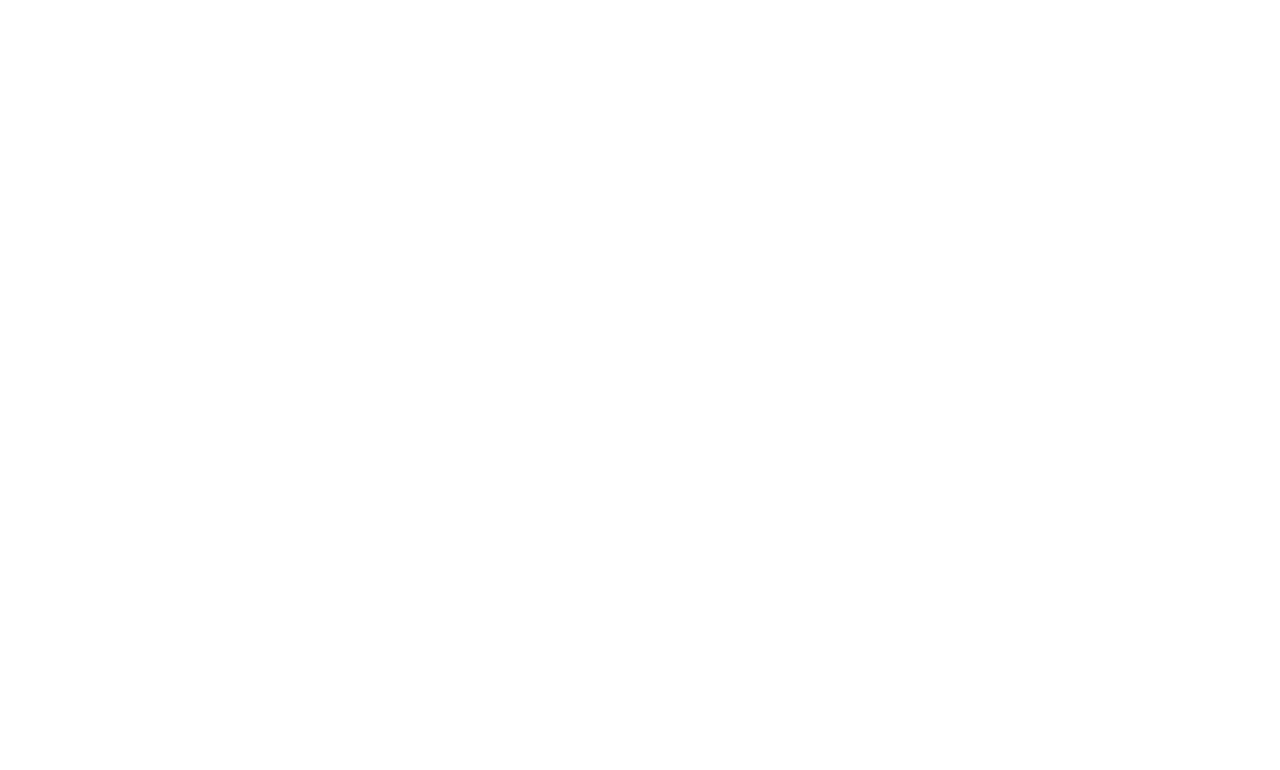
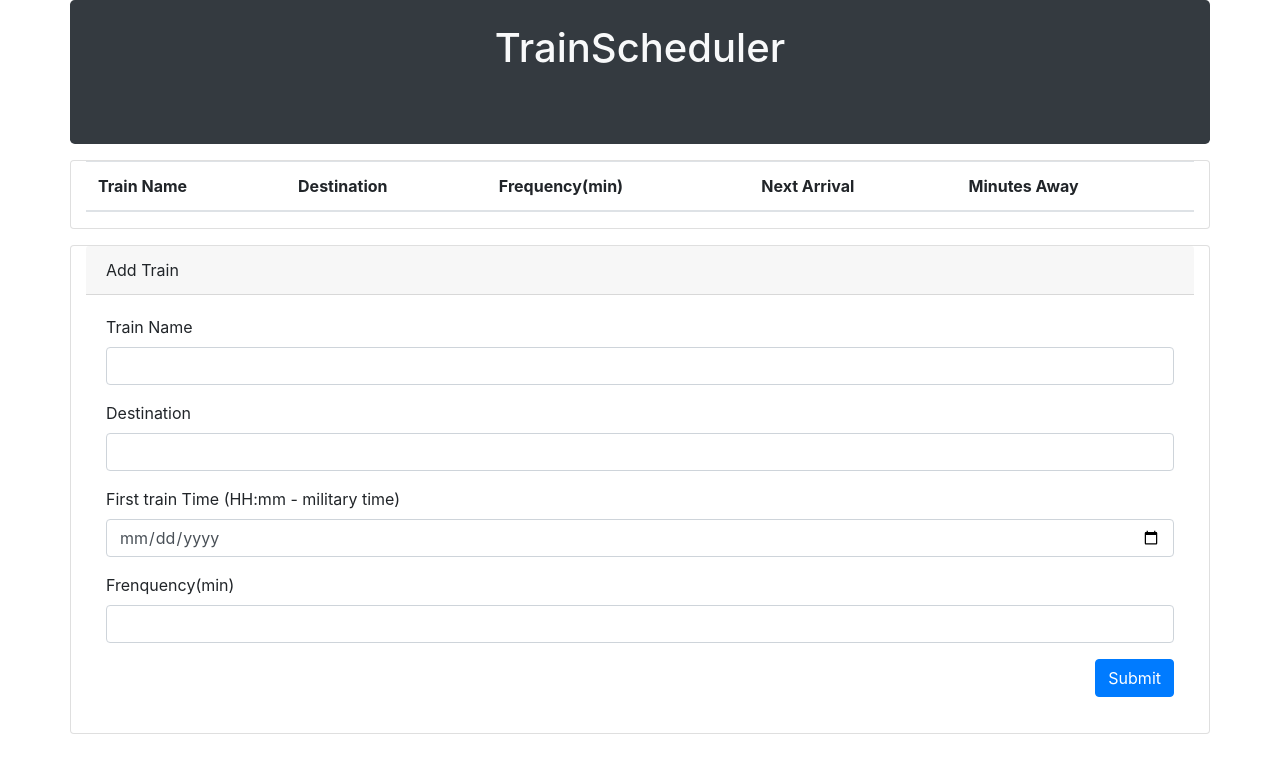
Before and after one commit to wesbragagt/NashMTA, a plain HTML site: page index.html in a window 1280 px wide. Drawn offline with nearby package versions, Linux system fonts and the light colour scheme.

Commit message:
html structure set

```diff
--- a/index.html
+++ b/index.html
@@ -18,6 +18,68 @@
     <link rel="stylesheet" href="assets/css/style.css" />
   </head>
   <body>
+    <div class="container">
+      <header>
+        <div class="row">
+          <div
+            class="jumbotron col-md-12 bg-dark text-light d-flex flex-row justify-content-center pt-4 mb-3"
+          >
+            <h1>TrainScheduler</h1>
+          </div>
+        </div>
+      </header>
+
+      <div class="row">
+        <div class="col card mb-3">
+          <table class="table">
+            <thead>
+              <tr>
+                <th scope="col" id="train-name">Train Name</th>
+                <th scope="col" id="destination">Destination</th>
+                <th scope="col" id="frequency">Frequency(min)</th>
+                <th scope="col" id="next-arrival">Next Arrival</th>
+                <th scope="col" id="min-away">Minutes Away</th>
+              </tr>
+            </thead>
+            <tbody class="train-data"></tbody>
+          </table>
+        </div>
+      </div>
+      <div class="row card">
+          <div class="col-12">
+            <div class="card-header">
+                Add Train
+            </div>
+            <div class="card-body">
+                <form>
+                    <div class="form-group">
+                        <label for="employee-name-input">Train Name</label>
+                        <input type="name" id="train-name-input" class="form-control">
+                    </div>
+                    <div class="form-group">
+                        <label for="employee-role-input">Destination</label>
+                        <input type="text" id="destination-input" class="form-control">
+                    </div>
+                    <div class="form-group">
+                        <label for="first-train-time">First train Time (HH:mm - military time)</label>
+                        <input type="date" id="first-train-input" class="form-control">
+                    </div>
+                    <div class="form-group">
+                        <label for="employee-monthly-rate">Frenquency(min)</label>
+                        <input type="number" id="frequency" class="form-control">
+                    </div>
+                    <div class="form-group d-flex flex-row-reverse">
+                        <button type="submit" class="btn btn-primary" id="train-submit">Submit</button>
+                    </div>
+                </form>
+            </div>
+        </div>
+          </div>
+      </div>
+
+
+    </div>
+
     <script src="https://code.jquery.com/jquery-3.0.0.slim.js"></script>
     <script src="https://cdnjs.cloudflare.com/ajax/libs/moment.js/2.24.0/moment.js"></script>
     <script src="assets/javascript/train.js"></script>
```
